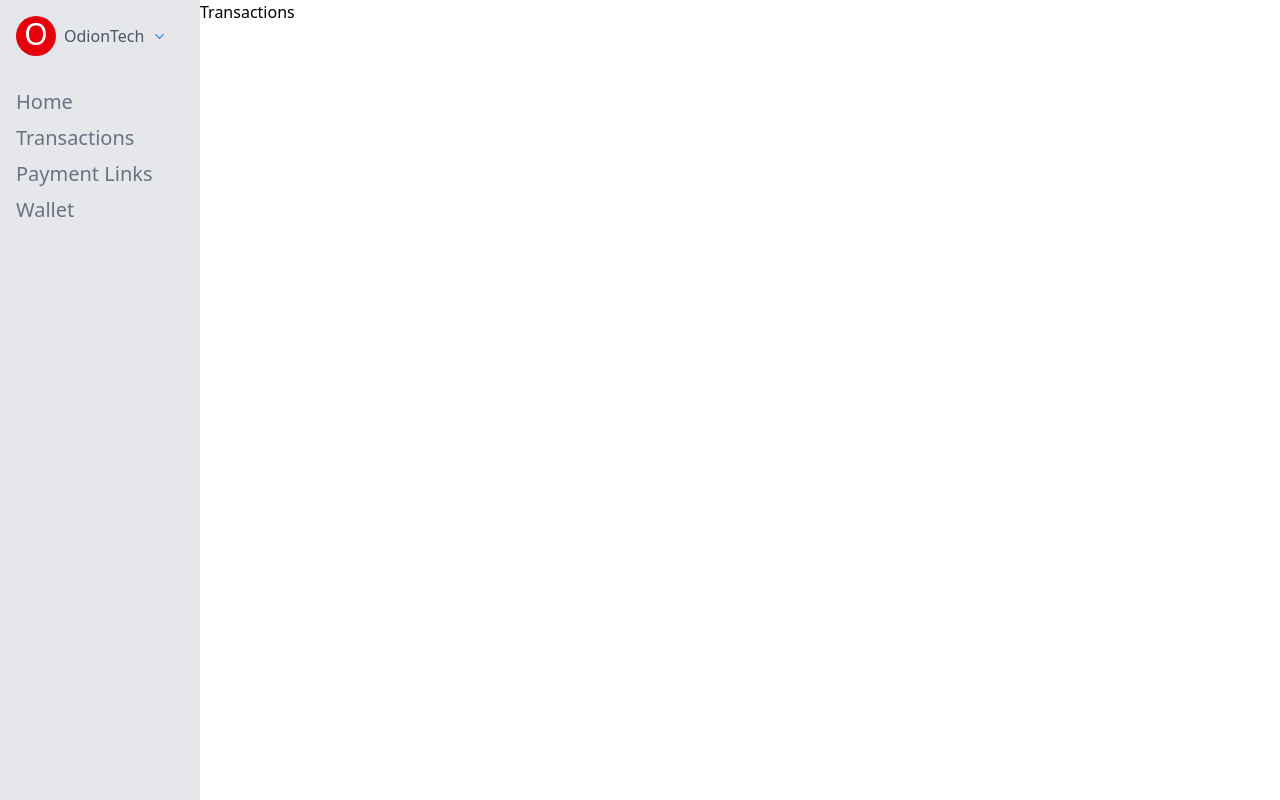
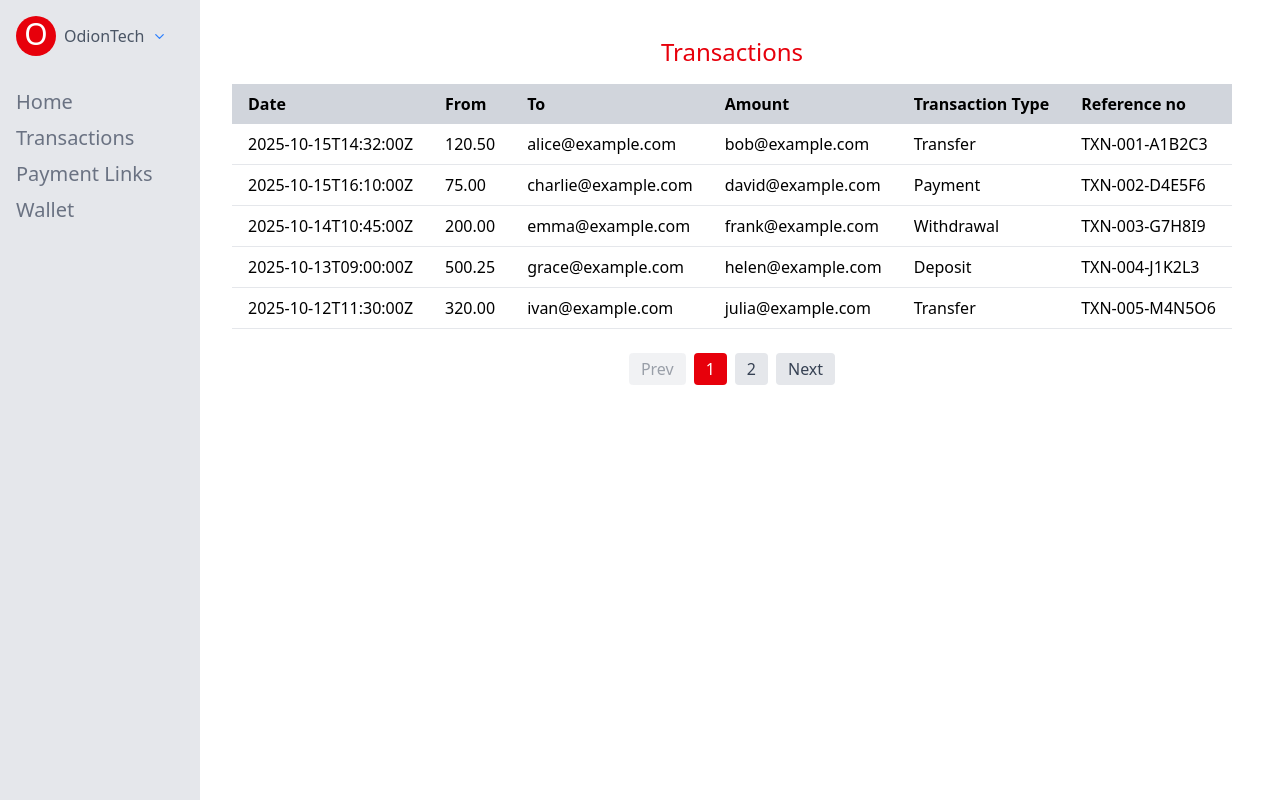
Before and after one commit to OdionOseiwe/SimuPay, a React app in the folder frontend/: page /transactions in a window 1280 px wide. Built offline with nearby package versions, Linux system fonts and the light colour scheme; the HTML template or start-up script is replaced by a standard one.

Commit message:
completed transactions

```diff
--- a/frontend/src/Pages/PaymentLinkspage.tsx
+++ b/frontend/src/Pages/PaymentLinkspage.tsx
@@ -225,6 +225,12 @@ function PaymentLinkspage() {
     ];
 
     const [copied, setCopied] = useState(false);
+    const [currentPage, setCurrentPage] = useState(1);
+    const itemsPerPage = 10;
+    const totalPages = Math.ceil(payments.length / itemsPerPage);
+    const startIndex = (currentPage - 1) * itemsPerPage;
+    const currentItems = payments.slice(startIndex, startIndex + itemsPerPage);
+
     const handleCopy = (link:string) => {
       navigator.clipboard.writeText(link)
       .then(() => {
@@ -232,6 +238,11 @@ function PaymentLinkspage() {
         setTimeout(() => setCopied(false), 2000);
       })
       .catch((err) => console.error("Failed to copy: ", err));
+    };
+
+  const goToPage = (page: number) => {
+    if (page < 1 || page > totalPages) return;
+    setCurrentPage(page);
   };
 
 
@@ -245,8 +256,8 @@ function PaymentLinkspage() {
                     new payment Link
                 </button>
             </div>
-             <div className="overflow-x-auto">
-      <table className="min-w-full ">
+            <div className="">
+              <table className="min-w-full">
                 <thead className="bg-gray-300 py-2">
                   <tr>
                     <th className="px-4 py-2 ">payment name</th>
@@ -259,7 +270,7 @@ function PaymentLinkspage() {
                   </tr>
                 </thead>
                 <tbody>
-          {payments.map((payment, index) => (
+                  {currentItems.map((payment, index) => (
                     <tr key={index} className="border-b border-b-gray-300 hover:bg-gray-100">
                       <td className="px-4 py-2 max-w-50  truncate">{payment.paymentName}</td>
                       <td className="px-4 py-2 ">{payment.minimumAmountForPayment}</td>
@@ -273,18 +284,49 @@ function PaymentLinkspage() {
                             <a className='border-2 border-gray-600 p-1' href={payment.paymentLink} >
                                 preview page
                             </a>
-                    <button className='text-xs px-2' onClick={()=>handleCopy(payment.paymentLink)}>
+                            <button className='text-xs px-1' onClick={()=>handleCopy(payment.paymentLink)}>
                                 <Copy size={15}/>
                                 {copied ? "Copied!" : "Copy"}
                             </button>
                             </td>
-                <td className="px-4 py-2 max-w-3.5 truncate">{payment.paymentRef}</td>
+                        <td className="px-4 py-2 max-w-3 truncate">{payment.paymentRef}</td>
                         <td className="px-4 py-2 ">{payment.createdAt}</td>
 
                     </tr>
                   ))}
                 </tbody>
               </table>
+              <div className="flex justify-center items-center mt-6 space-x-2">
+                <button
+                  onClick={() => goToPage(currentPage - 1)}
+                  disabled={currentPage === 1}
+                  className="px-3 py-1 rounded bg-gray-200 text-gray-700 hover:bg-gray-300 disabled:opacity-50"
+                >
+                  Prev
+                </button>
+
+                {[...Array(totalPages)].map((_, index) => (
+                  <button
+                    key={index}
+                    onClick={() => goToPage(index + 1)}
+                    className={`px-3 py-1 rounded ${
+                      currentPage === index + 1
+                        ? "bg-red-600 text-white"
+                        : "bg-gray-200 text-gray-700 hover:bg-gray-300"
+                    }`}
+                  >
+                    {index + 1}
+                  </button>
+                ))}
+
+                <button
+                  onClick={() => goToPage(currentPage + 1)}
+                  disabled={currentPage === totalPages}
+                  className="px-3 py-1 rounded bg-gray-200 text-gray-700 hover:bg-gray-300 disabled:opacity-50"
+                >
+                  Next
+                </button>
+              </div>
             </div>
         </div>
     </div>
--- a/frontend/src/Pages/TransactionsPage.tsx
+++ b/frontend/src/Pages/TransactionsPage.tsx
@@ -1,11 +1,177 @@
 import SideNav from '../layout/SideNav'
+import { Copy } from 'lucide-react';
+import {useState} from 'react'
+
+type Transaction ={
+    Date: string,
+    from:string, //Email
+    to : string,
+    amount: string,
+    transactionType: string,
+    reference: string,
+}
 
 
 function TransactionsPage() {
+
+  const transactions: Transaction[] = [
+  {
+    Date: "2025-10-15T14:32:00Z",
+    from: "alice@example.com",
+    to: "bob@example.com",
+    amount: "120.50",
+    transactionType: "Transfer",
+    reference: "TXN-001-A1B2C3",
+  },
+  {
+    Date: "2025-10-15T16:10:00Z",
+    from: "charlie@example.com",
+    to: "david@example.com",
+    amount: "75.00",
+    transactionType: "Payment",
+    reference: "TXN-002-D4E5F6",
+  },
+  {
+    Date: "2025-10-14T10:45:00Z",
+    from: "emma@example.com",
+    to: "frank@example.com",
+    amount: "200.00",
+    transactionType: "Withdrawal",
+    reference: "TXN-003-G7H8I9",
+  },
+  {
+    Date: "2025-10-13T09:00:00Z",
+    from: "grace@example.com",
+    to: "helen@example.com",
+    amount: "500.25",
+    transactionType: "Deposit",
+    reference: "TXN-004-J1K2L3",
+  },
+  {
+    Date: "2025-10-12T11:30:00Z",
+    from: "ivan@example.com",
+    to: "julia@example.com",
+    amount: "320.00",
+    transactionType: "Transfer",
+    reference: "TXN-005-M4N5O6",
+  },
+  {
+    Date: "2025-10-12T18:22:00Z",
+    from: "kate@example.com",
+    to: "liam@example.com",
+    amount: "150.75",
+    transactionType: "Payment",
+    reference: "TXN-006-P7Q8R9",
+  },
+  {
+    Date: "2025-10-11T08:15:00Z",
+    from: "mike@example.com",
+    to: "nina@example.com",
+    amount: "1000.00",
+    transactionType: "Deposit",
+    reference: "TXN-007-S1T2U3",
+  },
+  {
+    Date: "2025-10-11T20:10:00Z",
+    from: "oliver@example.com",
+    to: "paul@example.com",
+    amount: "250.00",
+    transactionType: "Transfer",
+    reference: "TXN-008-V4W5X6",
+  },
+  {
+    Date: "2025-10-10T07:50:00Z",
+    from: "quinn@example.com",
+    to: "rose@example.com",
+    amount: "180.60",
+    transactionType: "Payment",
+    reference: "TXN-009-Y7Z8A9",
+  },
+  {
+    Date: "2025-10-09T12:05:00Z",
+    from: "sam@example.com",
+    to: "tina@example.com",
+    amount: "400.00",
+    transactionType: "Withdrawal",
+    reference: "TXN-010-B1C2D3",
+  },
+];
+
+  const [currentPage, setCurrentPage] = useState(1);
+  const itemsPerPage = 5;
+  const totalPages = Math.ceil(transactions.length/itemsPerPage);
+  const startIndex = (currentPage - 1) * itemsPerPage;
+  const currentItems = transactions.slice(startIndex, startIndex + itemsPerPage)
+
+  const goToPage =(page:number) =>{
+    if (page < 1 || page > totalPages) {
+      return
+    }
+    setCurrentPage(page)
+  }
+
   return (
     <div className='flex z-1'>
      <SideNav/>
-      <h1>Transactions</h1>
+     <div className='flex flex-col px-8 py-5'>
+        <h1 className='text-red-600 text-center text-2xl my-4'>Transactions</h1>
+        <table>
+          <thead>
+               <tr className='py-8 px-4 bg-gray-300 '>
+                 <td className="px-4 py-2  font-bold">Date</td>
+                 <td className="px-4 py-2  font-bold">From</td>
+                 <td className="px-4 py-2  font-bold">To</td>
+                 <td className="px-4 py-2  font-bold">Amount</td>
+                 <td className="px-4 py-2  font-bold">Transaction Type</td>
+                 <td className="px-4 py-2  font-bold">Reference no</td>
+               </tr>
+            </thead>
+            <tbody>
+               { currentItems.map((currentItem)=>(
+                 <tr className='hover:bg-gray-100'>
+                   <td className="px-4 py-2  border-b border-gray-200 ">{currentItem.Date}</td>
+                   <td className="px-4 py-2  border-b border-gray-200 ">{currentItem.amount}</td>
+                   <td className="px-4 py-2  border-b border-gray-200 ">{currentItem.from}</td>
+                   <td className="px-4 py-2  border-b border-gray-200 ">{currentItem.to}</td>
+                   <td className="px-4 py-2  border-b border-gray-200 ">{currentItem.transactionType}</td>
+                   <td className="px-4 py-2  border-b border-gray-200 ">{currentItem.reference}</td>
+                 </tr>
+               ))
+
+               }
+            </tbody>
+        </table>
+        <div className="flex justify-center items-center mt-6 space-x-2">
+              <button
+                onClick={() => goToPage(currentPage - 1)}
+                disabled={currentPage === 1}
+                className="px-3 py-1 rounded bg-gray-200 text-gray-700 hover:bg-gray-300 disabled:opacity-50"
+              >
+                Prev
+              </button>
+
+              {[...Array(totalPages)].map((_, index) => (
+                <button
+                  key={index}
+                  onClick={() => goToPage(index + 1)}
+                  className={`px-3 py-1 rounded ${
+                    currentPage === index + 1
+                      ? "bg-red-600 text-white"
+                      : "bg-gray-200 text-gray-700 hover:bg-gray-300"
+                  }`}
+                >
+                  {index + 1}
+                </button>
+              ))}
+              <button
+                onClick={() => goToPage(currentPage + 1)}
+                disabled={currentPage === totalPages}
+                className="px-3 py-1 rounded bg-gray-200 text-gray-700 hover:bg-gray-300 disabled:opacity-50"
+              >
+                Next
+              </button>
+        </div>
+      </div>
     </div>
   )
 }
```
Lines whose indentation alone changed are shown as unchanged.
